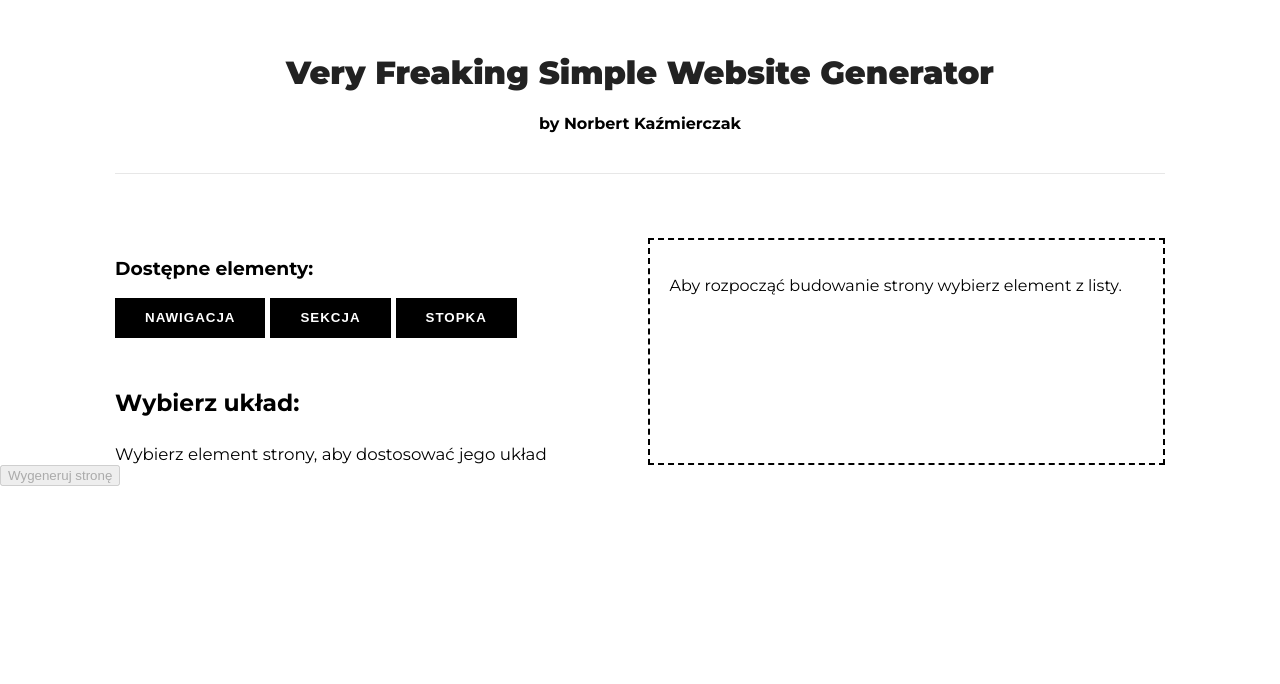
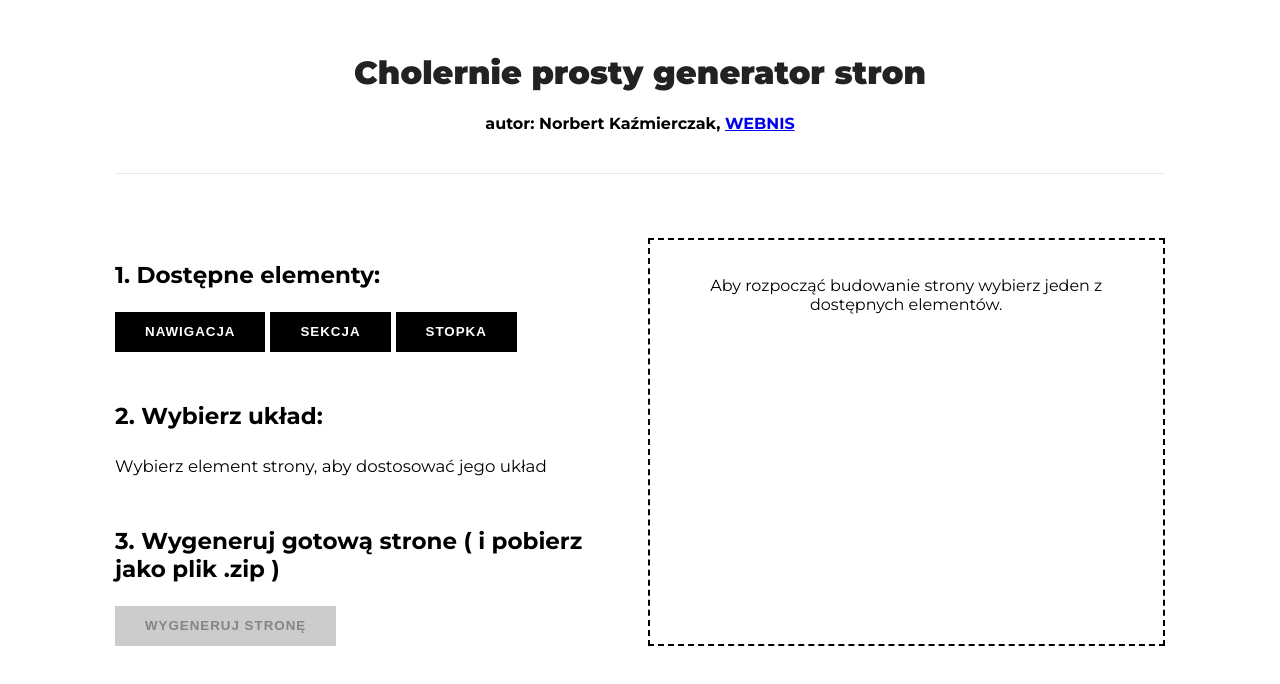
Before and after one commit to vonPiernik/website-generator, a React (Create React App) app: page / in a window 1280 px wide. Shown: the top 684 px of the page. Built offline with nearby package versions, Linux system fonts and the light colour scheme.

Commit message:
Modify app layout

```diff
--- a/src/actions/builderActions.js
+++ b/src/actions/builderActions.js
@@ -1,5 +1,4 @@
 import Layouts from './Layouts'
-console.log(Layouts)
 export default function addSection(el = 'section') {
 	const payload = {
 		element: {
--- a/src/components/App.css
+++ b/src/components/App.css
@@ -5,6 +5,7 @@ body{
   font-family: 'Montserrat', sans-serif;
   padding: 0;
   margin: 0;
+  padding-bottom: 50px;
 }
 
 header{
--- a/src/components/App.js
+++ b/src/components/App.js
@@ -6,7 +6,6 @@ import './App.css';
 // import components
 import Builder from './Builder/Builder'
 import Preview from './Preview/Preview'
-import Generator from './Generator'
 
 
 
@@ -16,8 +15,8 @@ class App extends Component {
       <div className="App">
         <header className="App-header">
 
-          <h1 className="App-title">Very Freaking Simple Website Generator</h1>
-          <h4>by <strong>Norbert Kaźmierczak</strong></h4>
+          <h1 className="App-title">Cholernie prosty generator stron</h1>
+          <h4>autor: <strong>Norbert Kaźmierczak, <a href="http://webnis.pl/" target="_BLANK">WEBNIS</a></strong></h4>
           <hr />
 
         </header>
@@ -25,9 +24,9 @@ class App extends Component {
           <div className="grid grid--main">
             <Builder />
             <Preview />
+
           </div>
         </main>
-            <Generator />
       </div>
     );
   }
--- a/src/components/Builder/AvailableElements/AvailableElements.js
+++ b/src/components/Builder/AvailableElements/AvailableElements.js
@@ -10,7 +10,7 @@ class AvailableElements extends Component {
 	render() {
 		return (
 	      <div className="AvailableElements">
-	        <h3>Dostępne elementy: </h3>
+	        <h3>1. Dostępne elementy: </h3>
 					<button
 						disabled={this.props.addedImportantElements.navbar}
 						onClick={() => {this.props.addSection('navbar')}}>Nawigacja</button>
--- a/src/components/Builder/Builder.css
+++ b/src/components/Builder/Builder.css
@@ -32,3 +32,11 @@
     background: #ccc;
     color: #848484;
 }
+
+.Builder .Generator{
+    margin-top: 50px;
+}
+
+.Builder h3{
+    font-size: 23px;
+}
--- a/src/components/Builder/Builder.js
+++ b/src/components/Builder/Builder.js
@@ -6,6 +6,7 @@ import './Builder.css';
 // import components
 import AvailableElements from './AvailableElements/AvailableElements'
 import LayoutChooser from './LayoutChooser/LayoutChooser'
+import Generator from './Generator'
 
 class Builder extends Component {
 	render() {
@@ -14,6 +15,9 @@ class Builder extends Component {
 				<AvailableElements />
 
 				<LayoutChooser />
+
+
+				<Generator />
 			</div>
 	    );
 	}
--- a/src/components/Generator.js
+++ b/src/components/Builder/Generator.js
@@ -1,6 +1,6 @@
 import React, { Component } from 'react'
 import JSZip from 'jszip'
-import fileSaver, { saveAs } from 'file-saver'
+import { saveAs } from 'file-saver'
 import $ from "jquery"
 import { connect } from 'react-redux'
 
@@ -38,10 +38,13 @@ class Generator extends Component {
 
 	render() {
 		return (
-            <button
-            disabled={ !this.props.elements[0] }
-            onClick={ this.generateWebsite.bind(this) }
-            id="generateWebsiteButton" ref={el => this.el = el}>Wygeneruj stronę</button>
+            <div className="Generator">
+                <h3>3. Wygeneruj gotową strone <strong>( i pobierz jako plik .zip )</strong></h3>
+                <button
+                disabled={ !this.props.elements[0] }
+                onClick={ this.generateWebsite.bind(this) }
+                id="generateWebsiteButton" ref={el => this.el = el}>Wygeneruj stronę</button>
+            </div>
         );
     }
 }
--- a/src/components/Builder/LayoutChooser/LayoutChooser.js
+++ b/src/components/Builder/LayoutChooser/LayoutChooser.js
@@ -9,14 +9,11 @@ import { connect } from 'react-redux'
 import addSection, { changeSectionLayout } from '../../../actions/builderActions.js'
 
 class LayoutChooser extends Component {
-    constructor(props){
-        super(props)
-    }
 	render() {
         if (this.props.activeElement.index !== null) {
             return (
             <div className="LayoutChooser">
-                <h3>Wybierz układ: </h3>
+                <h3>2. Wybierz układ: </h3>
 
 
 				{this.props.activeElement.availableLayouts
@@ -36,7 +33,7 @@ class LayoutChooser extends Component {
         } else {
             return (
                 <div className="LayoutChooser">
-                    <h3>Wybierz układ: </h3>
+                    <h3>2. Wybierz układ: </h3>
                     <small>Wybierz element strony, aby dostosować jego układ </small>
                 </div>
             );
--- a/src/components/Preview/Preview.css
+++ b/src/components/Preview/Preview.css
@@ -2,4 +2,5 @@
     grid-column: 3 / 4;
     padding: 20px;
     border: 2px dashed;
+    text-align: center;
 }
--- a/src/components/Preview/Preview.js
+++ b/src/components/Preview/Preview.js
@@ -31,7 +31,7 @@ class Preview extends Component {
 		} else {
 			return (
 				<div className="Preview">
-					<p>Aby rozpocząć budowanie strony wybierz element z listy.</p>
+					<p>Aby rozpocząć budowanie strony wybierz jeden z dostępnych elementów.</p>
 				</div>
 			)
 		}
--- a/src/reducers/builderReducer.js
+++ b/src/reducers/builderReducer.js
@@ -65,7 +65,6 @@ export default function reducer(state=initialState, action) {
 			};
 		}
 		case CHANGE_LAYOUT: {
-			console.log(state.elements[action.payload.index])
 			return {
 				...state,
 				elements: updateObjectInArray(state.elements, action),
```
